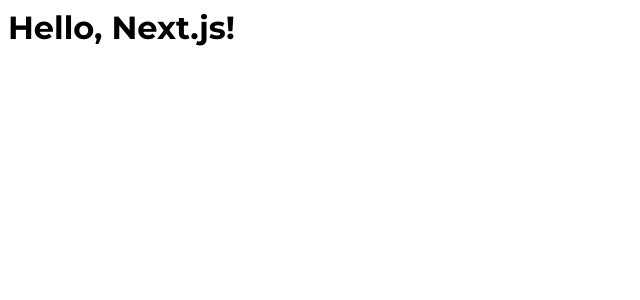
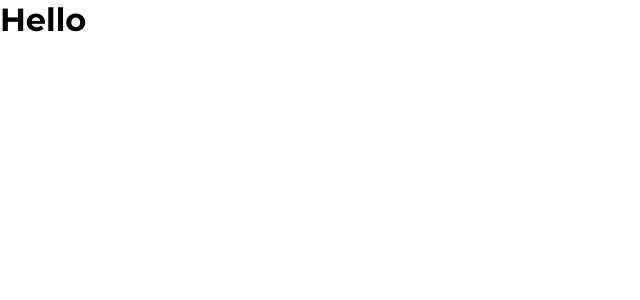
Before and after one commit to natn4y/MKS-Front-end, a Next.js app: page / in a window 1280 px wide. Shown: the top 300 px of the page, without its empty margins (0-640 px from the left). Built offline with nearby package versions, Linux system fonts and the light colour scheme.

Commit message:
fix: CSS Global

```diff
--- a/src/app/page.tsx
+++ b/src/app/(Home)/page.tsx
@@ -1,5 +1,7 @@
 export default function Home() {
   return (
-    <h1>Hello, Next.js!</h1>
+    <main>
+      <h1>Hello</h1>
+    </main>
   )
 }
--- /dev/null
+++ b/src/app/globals.css
@@ -0,0 +1,16 @@
+* {
+  box-sizing: border-box;
+  padding: 0;
+  margin: 0;
+}
+
+html,
+body {
+  max-width: 100vw;
+  overflow-x: hidden;
+}
+
+a {
+  color: inherit;
+  text-decoration: none;
+}
--- a/src/app/globals.module.scss
+++ /dev/null
@@ -1,18 +0,0 @@
-.global-styles {
-  * {
-    box-sizing: border-box;
-    padding: 0;
-    margin: 0;
-  }
-
-  html,
-  body {
-    max-width: 100vw;
-    overflow-x: hidden;
-  }
-
-  a {
-    color: inherit;
-    text-decoration: none;
-  }
-}
--- a/src/app/layout.tsx
+++ b/src/app/layout.tsx
@@ -1,6 +1,8 @@
 import type { Metadata } from "next";
 import { Montserrat } from "next/font/google";
-import globals from './globals.module.scss'
+import './globals.css';
+import { Header } from '@/components/Header';
+
 const montserrat = Montserrat({ subsets: ["latin"] });
 
 export const metadata: Metadata = {
@@ -14,7 +16,9 @@
 }>) {
   return (
     <html lang="en">
-      <body className={`${montserrat.className} ${globals['global-styles']}`}>{children}</body>
+      <body className={`${montserrat.className}`}>
+        {children}
+      </body>
     </html>
   );
 }
```
